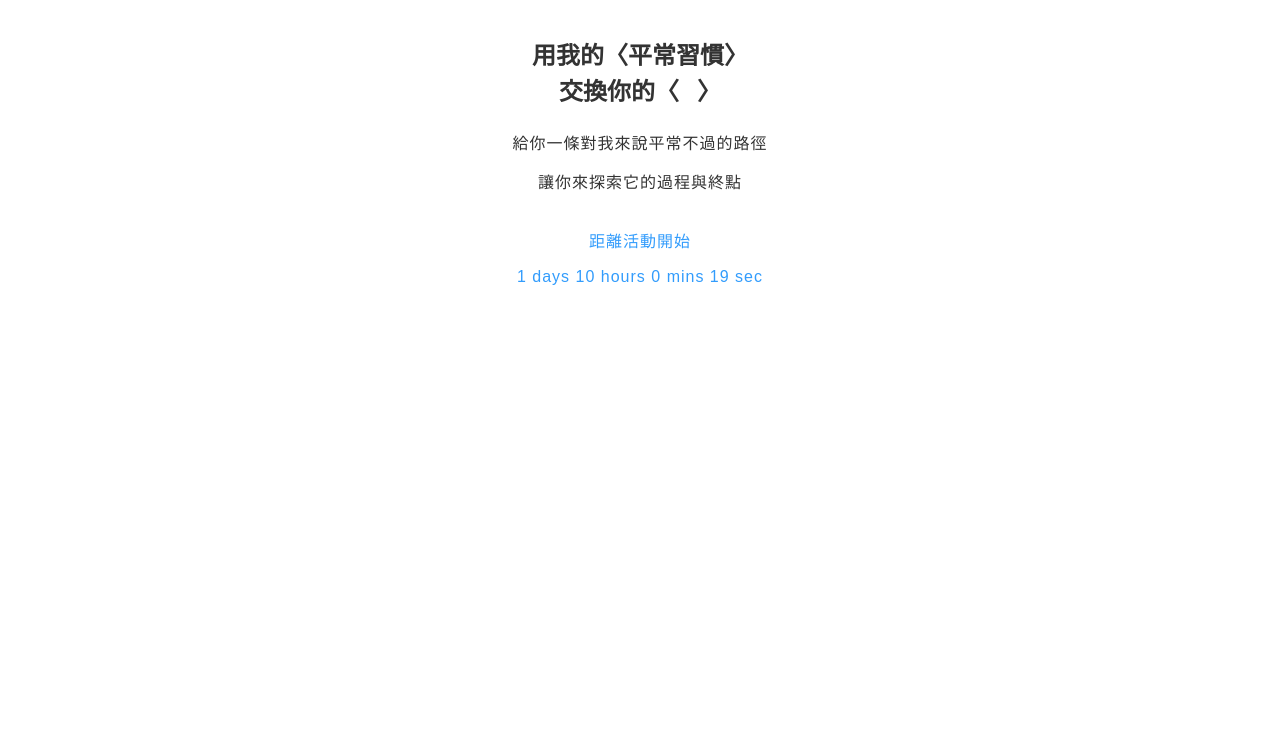
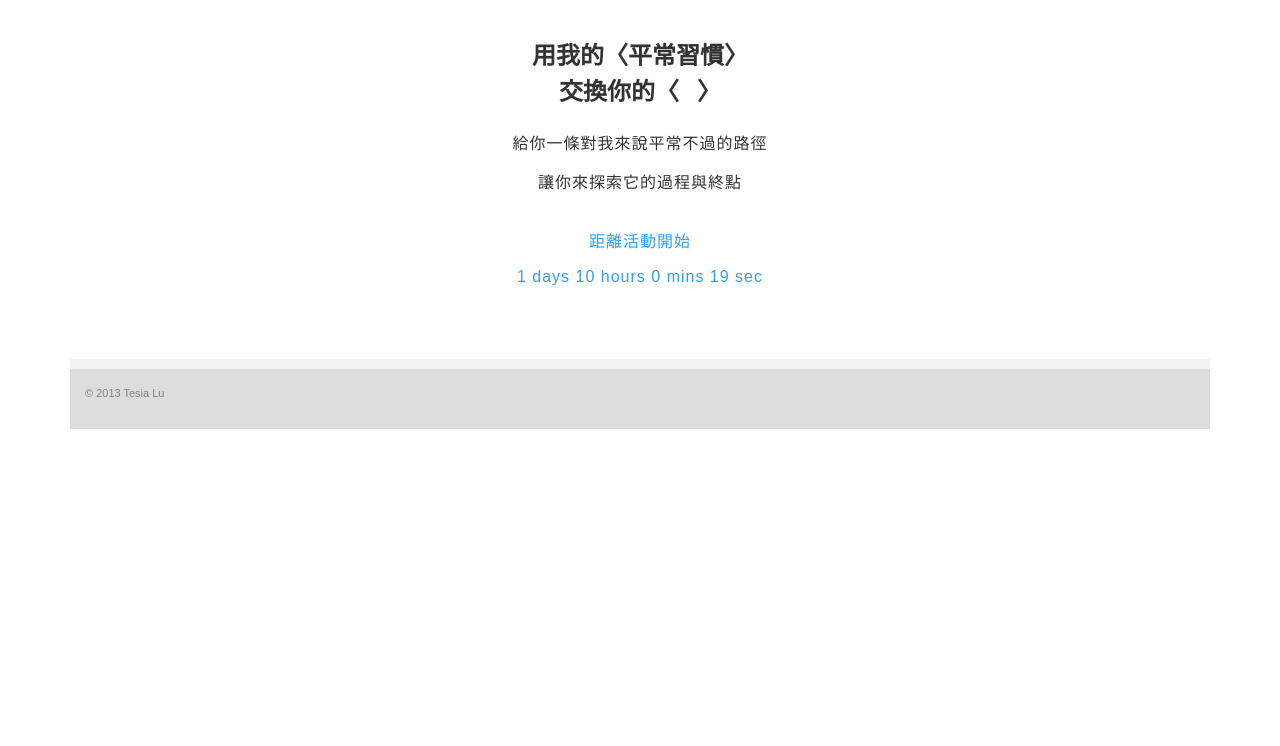
Before and after one commit to starsirius/the-ordinary-01, a plain HTML site: page index.html in a window 1280 px wide. Shown: the part 54-800 px from the top of the page. Drawn offline with nearby package versions, Linux system fonts and the light colour scheme.

Commit message:
Add footer.

```diff
--- a/css/style.css
+++ b/css/style.css
@@ -90,6 +90,7 @@ strong {
 
 .tab-pane { padding: 0 15px; }
 
+.navbar-default { background-color: #ddd; color: #808080; }
 .navbar-default .navbar-toggle { border-color: #aaa; }
 .navbar-default .navbar-toggle .icon-bar { background-color: #aaa; }
 
@@ -185,6 +186,15 @@ strong {
   margin: 20px 0;
 }
 
+.footer {
+  background-color: #ddd;
+  border-top: 10px solid #f2f2f2;
+  padding: 15px;
+  margin-top: 70px;
+  color: #808080;
+  font-size: 11px;
+}
+
 .gallery-item {
   width: 15%;
   margin: 0.83%;
--- a/index.html
+++ b/index.html
@@ -197,6 +197,10 @@
         </div>
       </div>
 
+      <footer class="footer">
+        <p>&copy; 2013 Tesia Lu</p>
+      </footer>
+
     </div> <!-- /container -->
 
 
```
